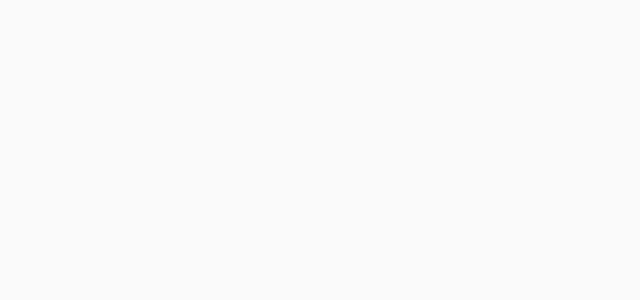
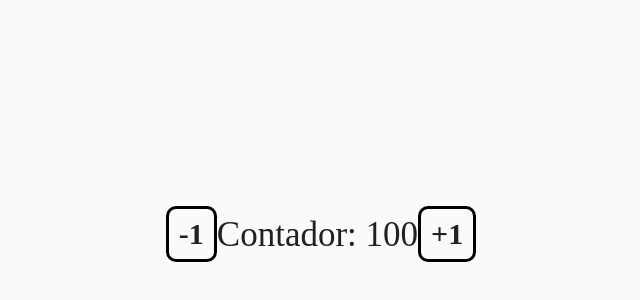
Before and after one commit to mrotoliluiz-alt/introducao-vitejs, a React (Vite) app: page /exemplo/03 in a window 1280 px wide. Before the commit this address had no page. Shown: the part 160-460 px from the top of the page, without its empty margins (319-959 px from the left). Built offline with nearby package versions, Linux system fonts and the light colour scheme.

Commit message:
ex-03
ele é a atividade 02, eu esqueci de mudar

```diff
--- a/src/App.jsx
+++ b/src/App.jsx
@@ -3,7 +3,9 @@
 import Home from "./pages/home";
 import Exemplo01 from './pages/exemplos/ex-01';
 import Exemplo02 from './pages/exemplos/ex-02';
+import Exemplo03 from "./pages/exemplos/ex-03";
 import Atividade01 from "./pages/atividades/atv-01";
+
 
 function App() {
   return (
@@ -11,7 +13,9 @@
         <Route path="/" element={<Home />} />
         <Route path="/exemplo/01" element={<Exemplo01 />} />
         <Route path="/exemplo/02" element={<Exemplo02 />} />
+        <Route path="/exemplo/03" element={<Exemplo03 />} />
         <Route path="/atividade/01" element={<Atividade01 />} />
+
     </Routes>
 
   )
--- /dev/null
+++ b/src/pages/exemplos/ex-03/index.jsx
@@ -0,0 +1,27 @@
+import { useState } from "react";
+
+import styles from './index.module.css';
+
+export default function Exemplo03() {
+
+    const [num, setNum] = useState(100);
+
+    function handleIncrementa () {
+        setNum(num + 1);
+    }
+
+    function handleDecrementa (){
+        setNum(num - 1);
+    }
+
+    return (
+        <div className={styles.container}>
+            <label onClick={() => handleDecrementa()} className={styles.botao}> -1 </label>
+            <label className={styles.texto}>{`Contador: ${num}`}</label>
+            <label
+                onClick={() => handleIncrementa()}
+                className={styles.botao}
+            >+1</label>
+        </div>
+    );
+}
--- /dev/null
+++ b/src/pages/exemplos/ex-03/index.module.css
@@ -0,0 +1,28 @@
+.container {
+    display: flex;
+    justify-content: center;
+    align-items: center;
+    height: 96vh;
+}
+
+.texto {
+    font-size: 3.5rem;
+    margin: 2rem 0;
+}
+
+.botao {
+    font-size: 3rem;
+    border: 0.3rem solid #000;
+    border-radius: 1rem;
+    text-align: center;
+    font-weight: bold;
+    padding: 1rem;
+
+
+}
+
+.botao:hover {
+    color: #fafafa;
+    background-color: #000;
+    cursor: pointer;
+}
--- a/src/pages/home/index.jsx
+++ b/src/pages/home/index.jsx
@@ -10,6 +10,7 @@
                 <h2>Exemplos</h2>
                 <Link to="./exemplo/01"> Exemplo 1 - componente basico</Link>
                  <Link to="/exemplo/02"> Exemplo 2 - uso de estilização com module</Link>
+                 <Link to="/exemplo/03"> Exemplo 3 - Contador</Link>
             </div>
             <div className={styles.containerItens}>
                 <h2>Atividades</h2>
```
